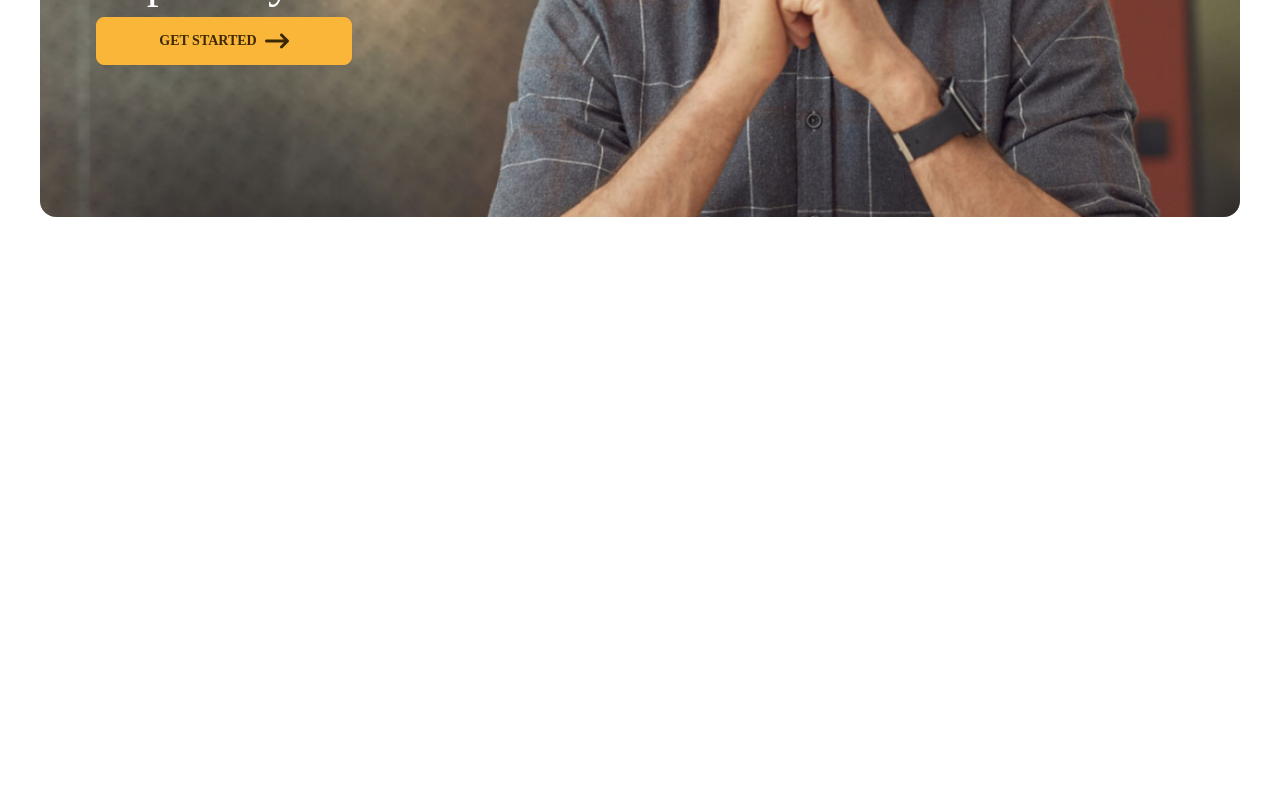
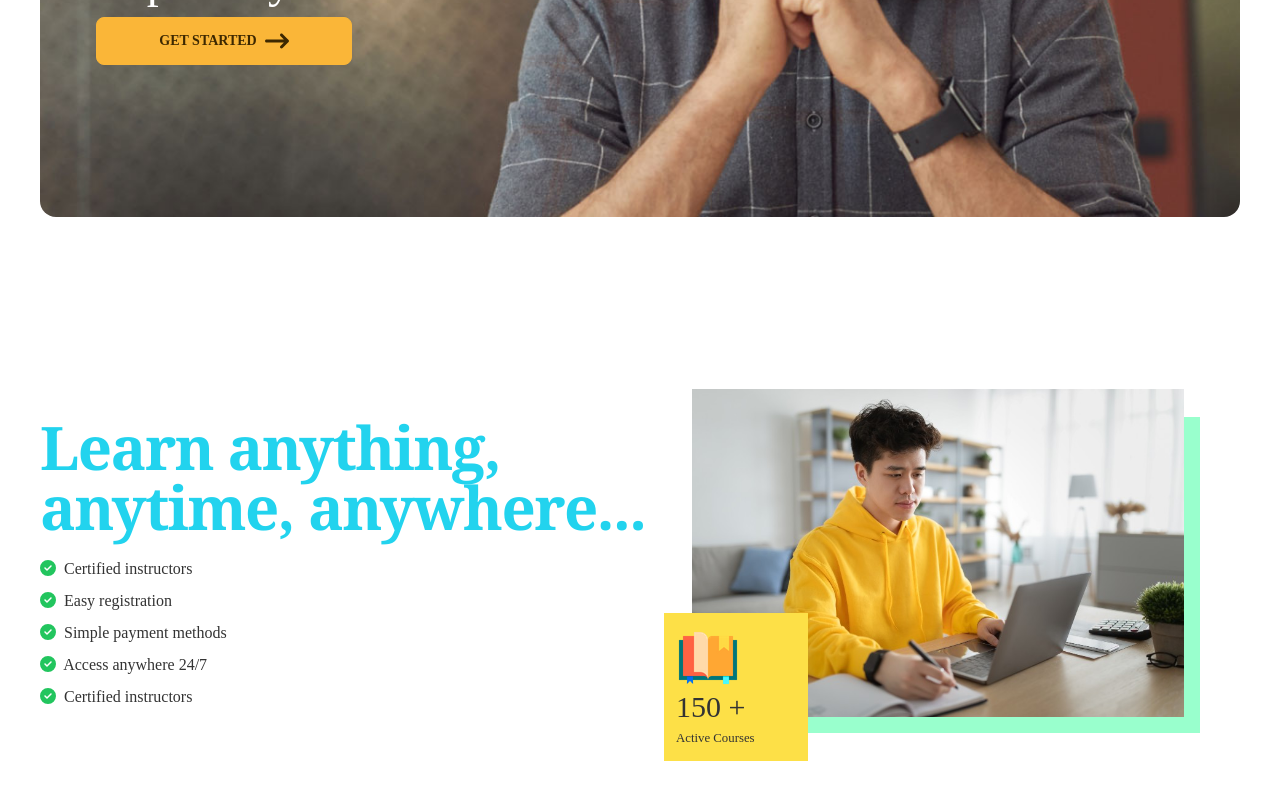
Before and after one commit to HasibAliOpu/Courseia, a React (Create React App) app: page / in a window 1280 px wide. Shown: the part 470-1270 px from the top of the page. Before the commit the page ends 800 px from the top, so only its background shows below. Built offline with nearby package versions, Linux system fonts and the light colour scheme; a web font is replaced by a local one.

Commit message:
about us section added

```diff
--- a/src/App.js
+++ b/src/App.js
@@ -1,4 +1,5 @@
 import "./App.css";
+import AboutUs from "./Components/AboutUs/AboutUs";
 import Banner from "./Components/Banner/Banner";
 import Navbar from "./Components/Navbar/Navbar";
 
@@ -7,6 +8,7 @@ function App() {
     <div className="font-dynaPuff">
       <Navbar />
       <Banner />
+      <AboutUs />
     </div>
   );
 }
--- /dev/null
+++ b/src/Components/AboutUs/AboutUs.js
@@ -0,0 +1,70 @@
+import { faCheckCircle } from "@fortawesome/free-solid-svg-icons";
+import { FontAwesomeIcon } from "@fortawesome/react-fontawesome";
+import React from "react";
+import student from "../../assets/student.jpg";
+import book from "../../assets/book.png";
+
+const AboutUs = () => {
+  return (
+    <div className="grid grid-cols-2 gap-10 my-20 p-10">
+      <div className="pt-10">
+        <h1 className="text-6xl font-serif  font-extrabold whitespace-nowrap tracking-tight text-cyan-400">
+          Learn anything,
+          <br />
+          anytime, anywhere...
+        </h1>
+        <span>
+          <p className="pt-5">
+            <FontAwesomeIcon
+              className="text-green-500 pr-1"
+              icon={faCheckCircle}
+            />{" "}
+            Certified instructors
+          </p>
+          <p className="py-2">
+            <FontAwesomeIcon
+              className="text-green-500 pr-1"
+              icon={faCheckCircle}
+            />{" "}
+            Easy registration
+          </p>
+          <p className="pb-2">
+            <FontAwesomeIcon
+              className="text-green-500 pr-1"
+              icon={faCheckCircle}
+            />{" "}
+            Simple payment methods
+          </p>
+          <p className="pb-2">
+            <FontAwesomeIcon
+              className="text-green-500 pr-1"
+              icon={faCheckCircle}
+            />{" "}
+            Access anywhere 24/7
+          </p>
+          <p className="">
+            <FontAwesomeIcon
+              className="text-green-500 pr-1"
+              icon={faCheckCircle}
+            />{" "}
+            Certified instructors
+          </p>
+        </span>
+      </div>
+      <div className="p-10 relative">
+        <div className=" bg-[#99FFCD] p-1">
+          <img src={student} alt="student" className="-mt-8 pb-3 -ml-3" />
+        </div>
+        <div className="absolute bottom-3 left-1 bg-yellow-300 w-36 p-3">
+          <img src={book} alt="book" className="" />
+          <h1 className="text-3xl">150 +</h1>
+          <p>
+            <small>Active Courses</small>
+          </p>
+        </div>
+      </div>
+    </div>
+  );
+};
+
+export default AboutUs;
```
Also changed, not shown: src/assets/book.png (added).
